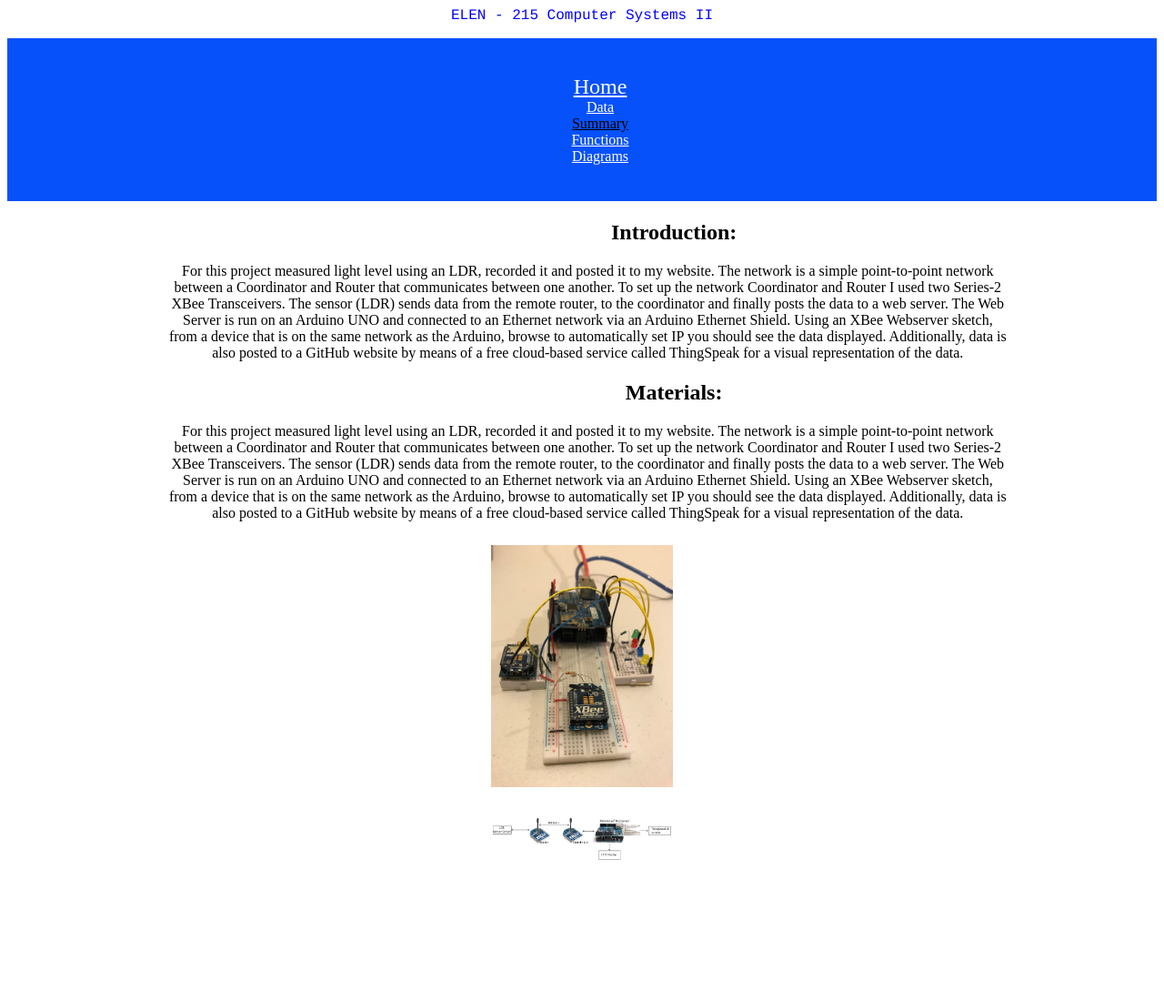
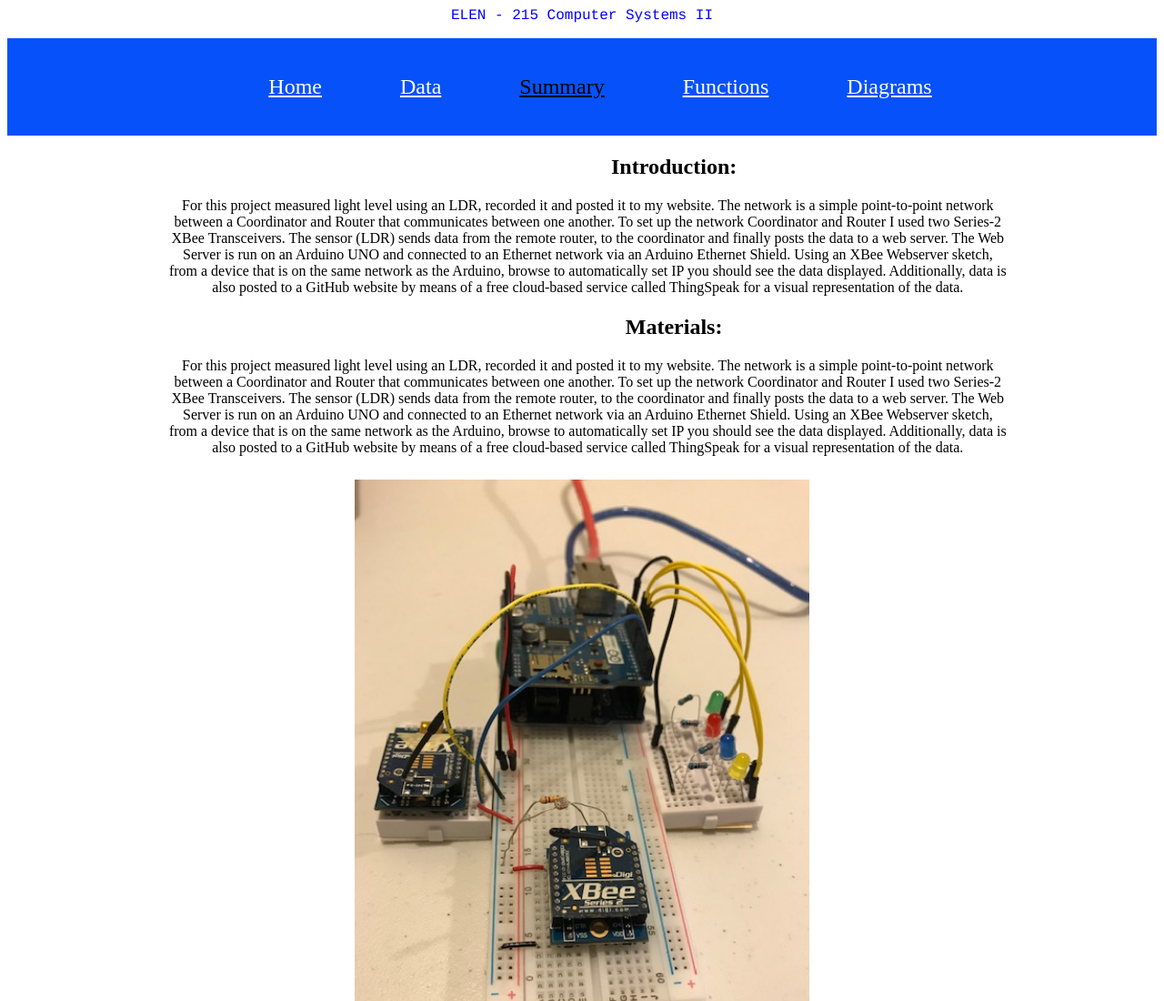
Before and after one commit to miromatthews/miroma, a plain HTML site: page summary.html in a window 1280 px wide. Shown: the top 1100 px of the page at 91% size. Before the commit the page ends 967 px from the top, so only its background shows below. Drawn offline with Linux system fonts and the light colour scheme.

Commit message:
Update summary.html

```diff
--- a/summary.html
+++ b/summary.html
@@ -36,10 +36,10 @@
 		<ul	<ul style=" padding-top: 40px; padding-bottom: 40px;  background-color: #0751FA;">
 
 	<li style="font-size: 150%; display: inline; text-align: center; margin-left: 40px; margin-right: 40px;"><a href="index.html"; style= "color: white; ">Home</a>	</li>
-	<li><a href="data.html"; style= "color: white;">Data</a>	</li>
-	<li><a href="summary.html"; style= "color: black;">Summary</a>	</li>
-	<li><a href="function.html"; style= "color: white;">Functions</a>	</li>
-	<li><a href="diagrams.html"; style= "color: white;">Diagrams</a>	</li>
+	<li style="font-size: 150%; display: inline; text-align: center; margin-left: 40px; margin-right: 40px;"><a href="data.html"; style= "color: white;">Data</a>	</li>
+	<li style="font-size: 150%; display: inline; text-align: center; margin-left: 40px; margin-right: 40px;"><a href="summary.html"; style= "color: black;">Summary</a>	</li>
+	<li style="font-size: 150%; display: inline; text-align: center; margin-left: 40px; margin-right: 40px;"><a href="function.html"; style= "color: white;">Functions</a>	</li>
+	<li style="font-size: 150%; display: inline; text-align: center; margin-left: 40px; margin-right: 40px;"><a href="diagrams.html"; style= "color: white;">Diagrams</a>	</li>
 
 
 			</ul>
@@ -55,11 +55,11 @@ For this project measured light level using an LDR, recorded it and posted it to
 </p>
 
 	<p>
-	<img src="Images/circuit.jpg" style="width:200px; margin-top:10px;"/>
+	<img src="Images/circuit.jpg" style="width:500px; margin-top:10px;"/>
 	</p>
 
 	<p>
-	<img src="Images/block.JPG" style="width:200px; margin-top:10px;"/>
+	<img src="Images/block.JPG" style="width:1000px; margin-top:10px;"/>
 	</p>
 
 
```
